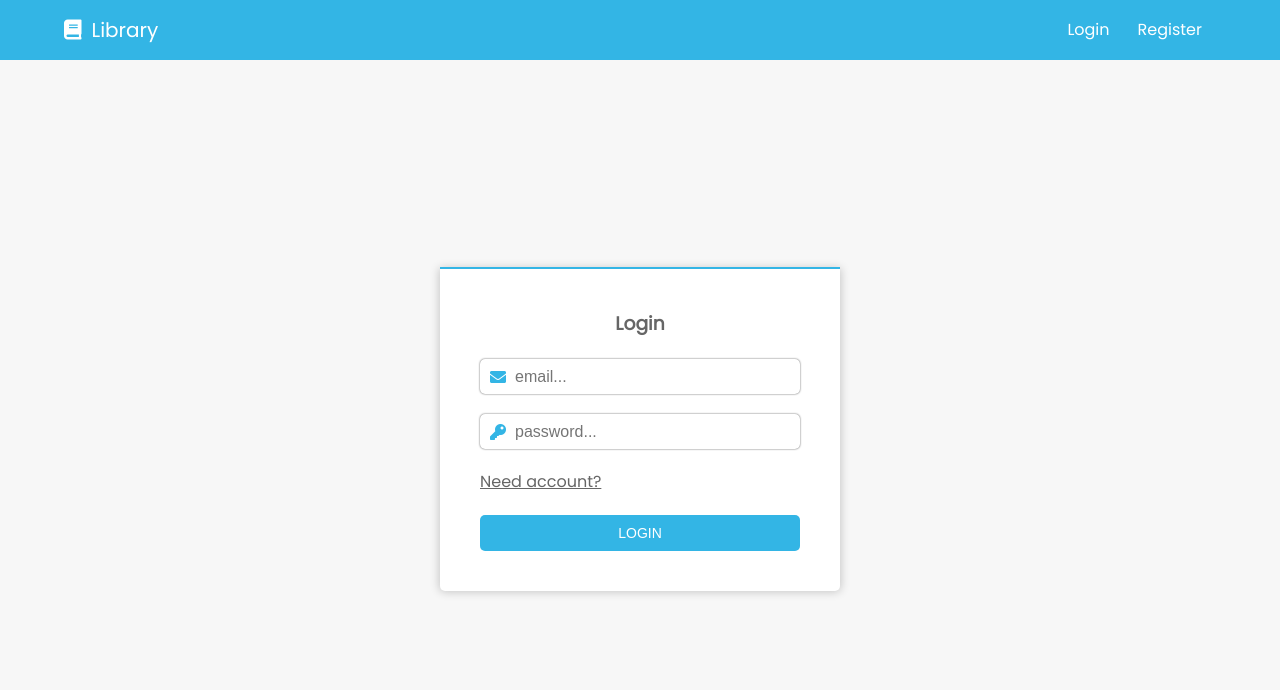
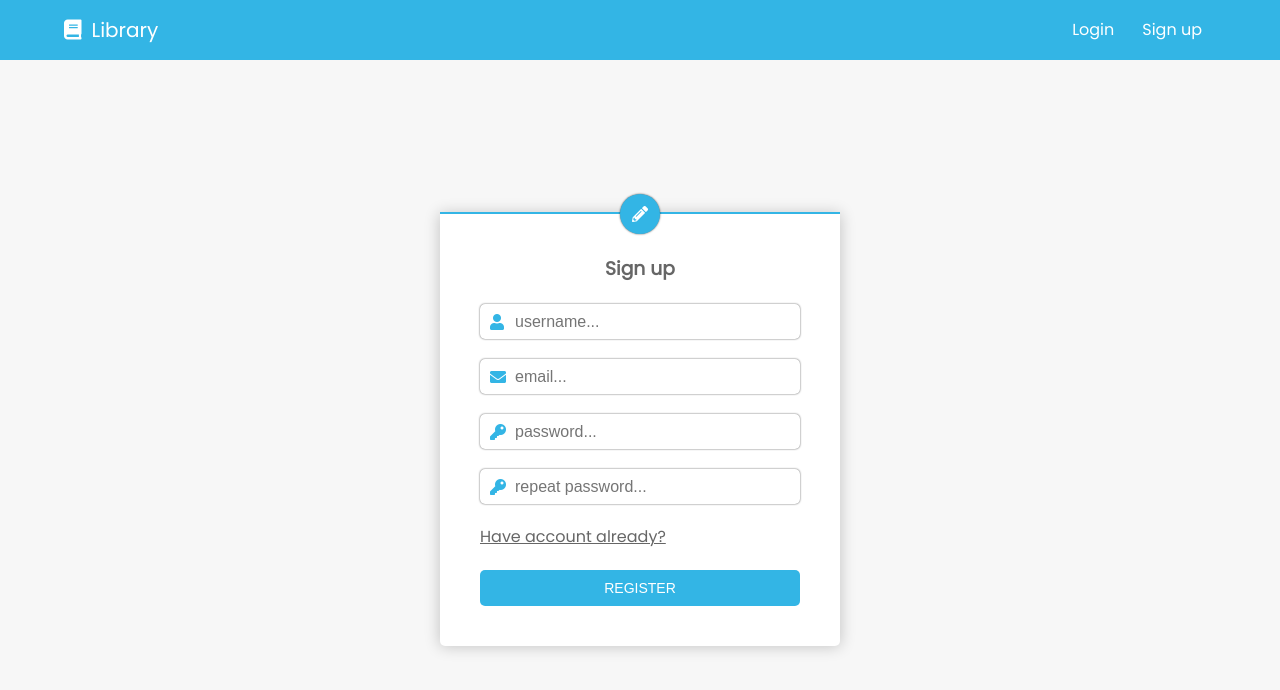
Before and after one commit to bojan30/vue-firebase-biblioteka, a Vue app: page /signup in a window 1280 px wide. Before the commit this address led to /login. Shown: the top 690 px of the page. Built offline with nearby package versions, Linux system fonts and the light colour scheme; no server answers.

Commit message:
Promenjen naziv Register komponente u Signup, promenjeni stilovi signup i login forme

```diff
--- a/src/App.vue
+++ b/src/App.vue
@@ -33,7 +33,7 @@ export default {
   --text-color: #666666;
   --border-radius: 5px;
   --shadow: 0px 0px 2px 0px rgba(0,0,0,0.7);
-  --form-shadow: 0px 0px 10px 1px rgba(0,0,0,0.2);
+  --form-shadow: 0px 0px 15px 1px rgba(0,0,0,0.2);
   --shadow-hover: 0px 15px 10px -12px rgba(0,0,0,0.7);
   --shadow-focus: 0px 0px 4px 0px rgba(0,0,0,0.7);
 }
@@ -146,6 +146,21 @@ body{
   background-color: #fff;
   max-width: 400px;
   position: relative;
+}
+.form .icon{
+  position: absolute;
+  top: -20px;
+  left: 50%;
+  transform: translateX(-50%);
+  background-color: var(--blue);
+  width: 40px;
+  height: 40px;
+  display: flex;
+  justify-content: center;
+  align-items: center;
+  color: #fff;
+  border-radius: 50%;
+  box-shadow: var(--shadow);
 }
 .form::before{
   position: absolute;
@@ -382,7 +397,7 @@ input:focus + i{
 
 .message{
   position: absolute;
-  top: 80px;
+  top: 60px;
   left: 50%;
   transform: translateX(-50%);
   box-shadow: 0px 0px 2px 0px var(--green);
--- a/src/components/Login.vue
+++ b/src/components/Login.vue
@@ -1,6 +1,9 @@
 <template>
   <div class="form-wrapper">
     <form v-on:submit.prevent = "login" class="form">
+      <div class="icon">
+        <i class = "fas fa-user"></i>
+      </div>
       <div class="form-group">
         <h3>Login</h3>
       </div>
@@ -16,7 +19,7 @@
           <i class = "fas fa-key"></i>
         </div>
       </div>
-      <router-link class = "form-link" :to="{name: 'Register'}">Need account?</router-link>
+      <router-link class = "form-link" :to="{name: 'Signup'}">Need account?</router-link>
       <div v-if = "feedback" class="feedback">
         {{feedback}}
       </div>
--- a/src/components/Nav.vue
+++ b/src/components/Nav.vue
@@ -5,7 +5,7 @@
     </div>
     <ul class="navbar">
       <li v-if = "!getCurrentUser" class = "nav-item"><router-link class = "nav-link" v-bind:to = "{name: 'Login'}">Login</router-link></li>
-      <li v-if = "!getCurrentUser" class="nav-item"><router-link class = "nav-link" v-bind:to = "{name: 'Register'}">Register</router-link></li>
+      <li v-if = "!getCurrentUser" class="nav-item"><router-link class = "nav-link" v-bind:to = "{name: 'Signup'}">Sign up</router-link></li>
       <li v-if = "getCurrentUser" class="nav-item username"><i class = "fas fa-user"></i>{{getUserProfile.username}}</li>
       <li v-if = "getCurrentUser" class="nav-item"><a v-on:click.prevent = "logout" href = "" class = "nav-link">Logout</a></li>
     </ul>
--- a/src/components/Register.vue
+++ b/src/components/Signup.vue
@@ -1,8 +1,11 @@
 <template>
   <div class="form-wrapper">
     <form v-on:submit.prevent = "register" class="form">
+      <div class="icon">
+        <i class = "fas fa-pencil-alt"></i>
+      </div>
       <div class="form-group">
-        <h3>Register</h3>
+        <h3>Sign up</h3>
       </div>
       <div class="form-group">
         <div class="input-wrapper">
@@ -41,7 +44,7 @@
 import firebase from 'firebase'
 import db from '../firebase/init'
 export default {
-  name: 'Register',
+  name: 'Signup',
   data () {
     return {
       username: null,
--- a/src/router/index.js
+++ b/src/router/index.js
@@ -1,7 +1,7 @@
 import Vue from 'vue'
 import Router from 'vue-router'
 import Login from '@/components/Login'
-import Register from '@/components/Register'
+import Signup from '@/components/Signup'
 import Dashboard from '@/components/Dashboard'
 import firebase from 'firebase'
 
@@ -21,9 +21,9 @@ const router = new Router({
       component: Login
     },
     {
-      path: '/register',
-      name: 'Register',
-      component: Register
+      path: '/signup',
+      name: 'Signup',
+      component: Signup
     },
     {
       path: '/dashboard',
```
